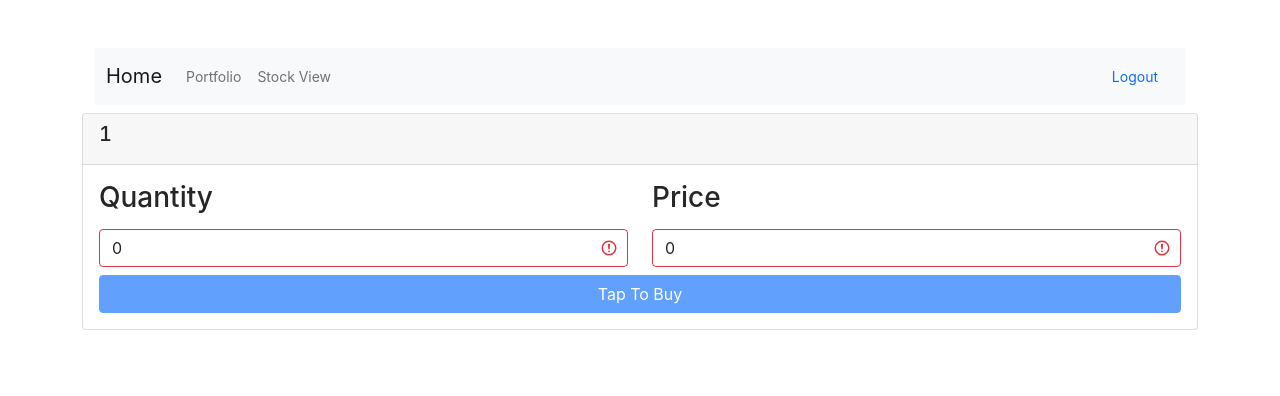
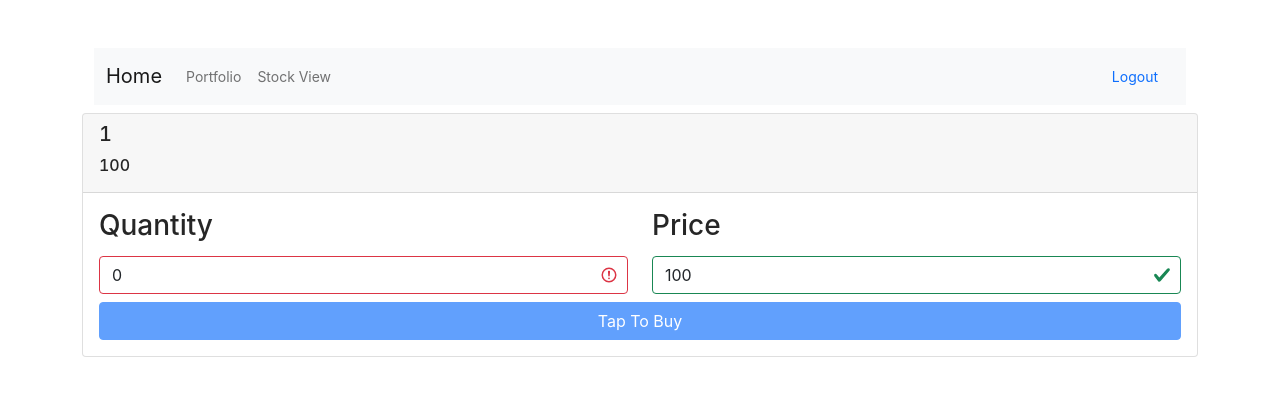
Before and after one commit to jsidd06/stock-portfolio, a React (Create React App) app: page /buy-option/1 in a window 1280 px wide. Shown: the top 396 px of the page. Built offline with nearby package versions, Linux system fonts and the light colour scheme; sample sign-in values are in the browser's storage.

Commit message:
fixed all error and send data to next page with price

```diff
--- a/src/views/BuyOptionScreen/BuyOptionScreen.js
+++ b/src/views/BuyOptionScreen/BuyOptionScreen.js
@@ -15,7 +15,7 @@ import { nanoid } from "nanoid";
 import NavBarScreen from "../NavBarScreen/NavBarScreen";
 function BuyOptionScreen() {
   const [quantity, setQuantity] = useState(0);
-  const [price, setPrice] = useState(0);
+  const [price, setPrice] = useState(100);
   const submitHandler = (e) => {
     e.preventDefault();
     const stocks = localStorage.getItem("stocks")
@@ -43,6 +43,7 @@ function BuyOptionScreen() {
       <Card className="mt-2">
         <CardHeader>
           <h5>{company}</h5>
+          <h6>{price}</h6>
         </CardHeader>
         <CardBody>
           <Form onSubmit={submitHandler}>
--- a/src/views/BuySellScreen/BuySellScreen.js
+++ b/src/views/BuySellScreen/BuySellScreen.js
@@ -1,4 +1,4 @@
-import React from "react";
+import React, { useState } from "react";
 import { Link, useParams } from "react-router-dom";
 import {
   Card,
@@ -11,7 +11,7 @@ import {
   Table,
 } from "reactstrap";
 import Tabledata from "../../FakeData/TableFakeData";
-import data from "../../FakeData/FakeData";
+import data from "../../FakeData/FakeData"
 import NavBarScreen from "../NavBarScreen/NavBarScreen";
 function BuySellScreen() {
   const { company } = useParams();
@@ -24,7 +24,7 @@ function BuySellScreen() {
       <Card className="mt-2">
         <CardHeader>
           <CardTitle>
-            <h2 className="h2">{company}</h2>
+            <h2 className="h3">{company}</h2>
           </CardTitle>
         </CardHeader>
         <Row>
```
